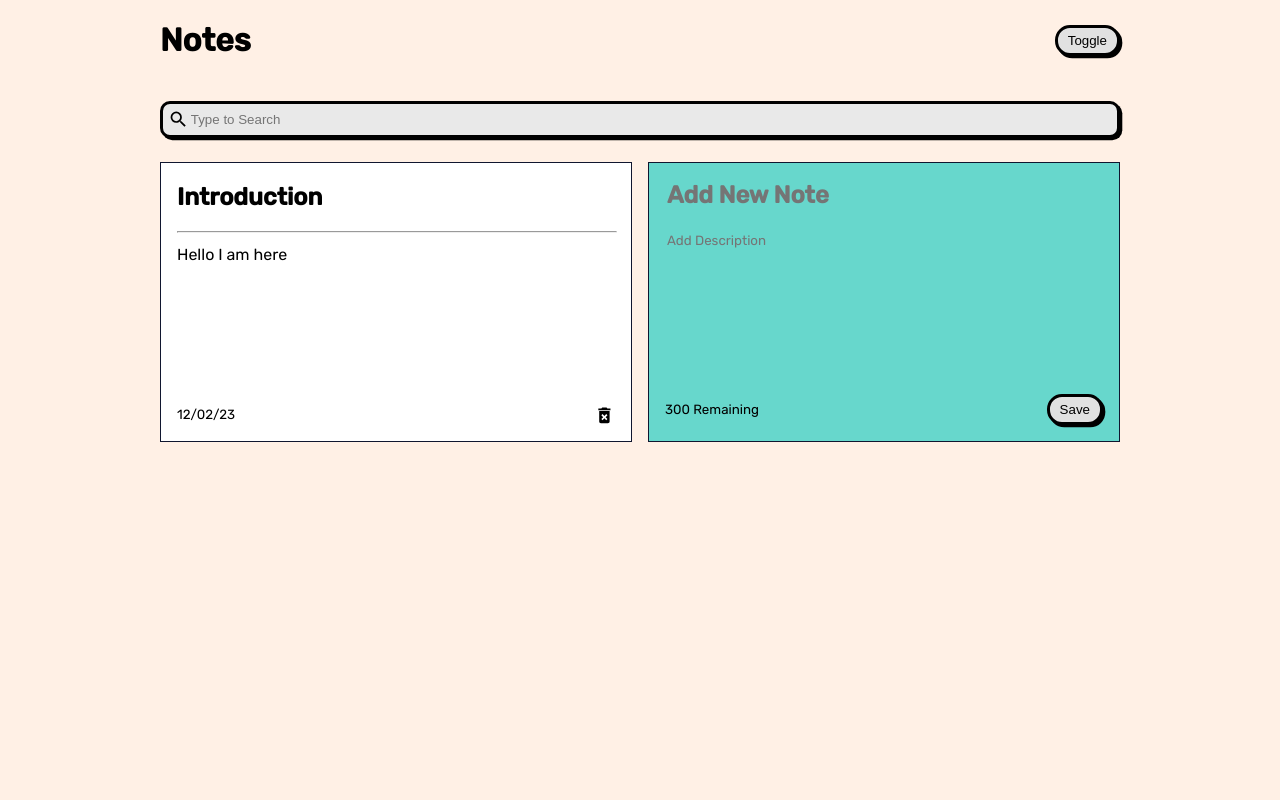
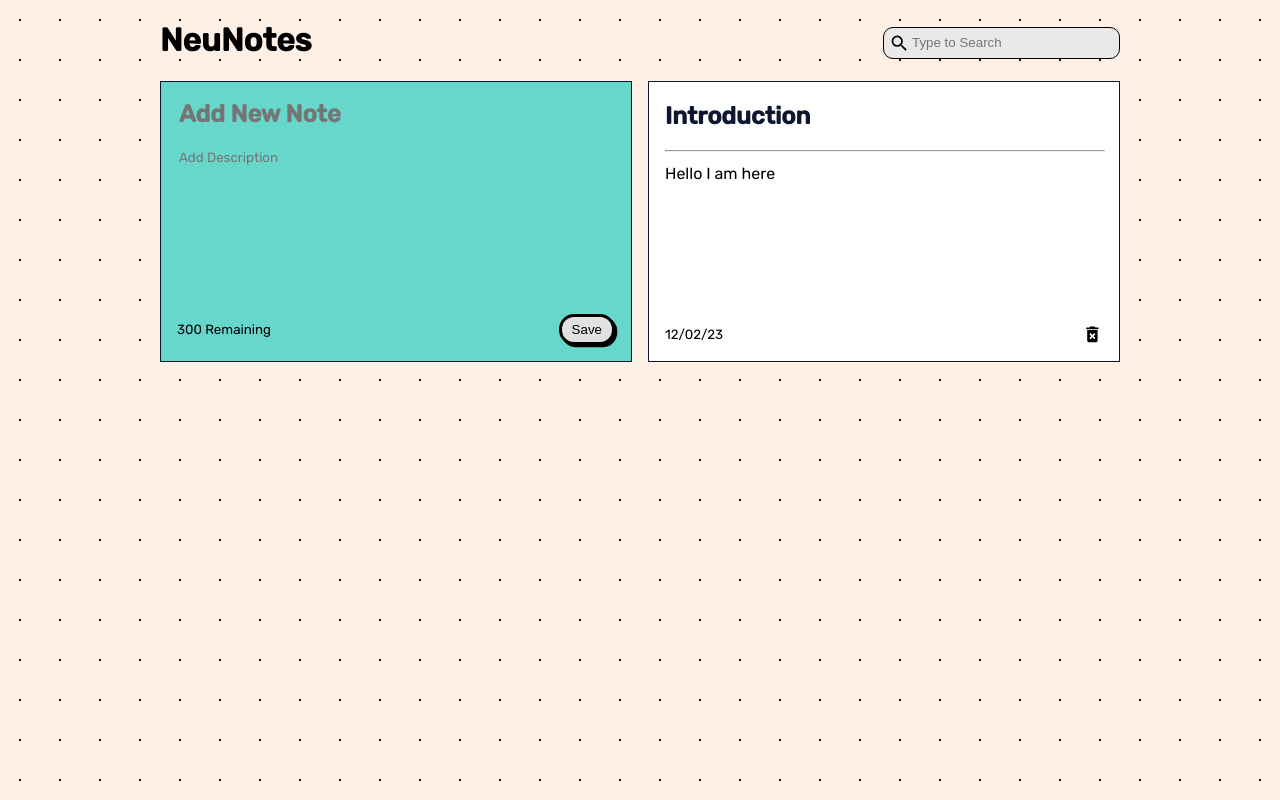
Before and after one commit to getHarshit/NeuNotes, a React (Create React App) app: page / in a window 1280 px wide. Built offline with nearby package versions, Linux system fonts and the light colour scheme.

Commit message:
Added Pagination to the Notes
Added pagination and FIxed design accourding to the new pagination

```diff
--- a/src/App.js
+++ b/src/App.js
@@ -1,8 +1,8 @@
 import React, { useState } from 'react'
 import {nanoid} from 'nanoid'
 import NotesList from './components/notesList'
-import Search from './components/search';
 import Header from './components/header';
+import Pagination from './components/pagination';
 
 export default function App(){
 
@@ -15,7 +15,18 @@ export default function App(){
     },
   ]);
 
+  //pagination States
   const [searchtext,setSearchtext] = React.useState();
+  const [currentPage, setCurrentpage] = React.useState(1);
+  const [notesPerPage] = React.useState(5);
+
+
+  //finding First and Last Index of a note on a page
+  const indexOfLastNote = currentPage*notesPerPage;
+  const indexOfFirstNote = indexOfLastNote - notesPerPage;
+  const currentNotes = notes.slice(indexOfFirstNote,indexOfLastNote);
+
+  const paginate =(pageNumber)=> setCurrentpage(pageNumber)
 
   React.useEffect(() => {
     const savedNotes = JSON.parse(localStorage.getItem('react-notes-app-data'))
@@ -40,7 +51,7 @@ export default function App(){
       date : date.toLocaleDateString()
     }
 
-    const newNotes = [...notes,newNote];
+    const newNotes = [newNote,...notes];
     setNotes(newNotes);
   }
 
@@ -53,13 +64,13 @@ export default function App(){
 
     </div>
     <div className='noteArea'>
-    <Header/>
-    <Search handleSearch ={setSearchtext}/>
+    <Header setSearchtext={setSearchtext}/>
+
     <NotesList
-            notes = {searchtext?notes.filter((note)=>note.text.toLowerCase().includes(searchtext)):notes}
+            notes = {searchtext?notes.filter((note)=>note.title.toLowerCase().includes(searchtext)):currentNotes}
             handleSave = {handleSave}
             deleteNote = {deleteNote}/>
     </div>
-
+    <Pagination notesPerPage={notesPerPage} totalNotes= {notes.length} paginate = {paginate } />
   </div>
 }
--- a/src/components/header.js
+++ b/src/components/header.js
@@ -1,10 +1,11 @@
 import React from "react";
+import Search from "./search";
 
-export default function header(){
+export default function header({setSearchtext}){
     return (
         <div className="header">
-            <h1>Notes</h1>
-            <button type="toggle" className="save">Toggle</button>
+            <h1>NeuNotes</h1>
+            <Search handleSearch ={setSearchtext}/>
         </div>
     )
 }
--- a/src/components/notesList.js
+++ b/src/components/notesList.js
@@ -13,7 +13,7 @@ export default function List(prop){
                     />
     })
     return <div className="notesList">
+        <AddNote handleSave = {prop.handleSave}/>
         {notes}
-        <AddNote handleSave = {prop.handleSave}/>
     </div>
 }
--- /dev/null
+++ b/src/components/pagination.js
@@ -0,0 +1,22 @@
+import React from 'react'
+
+export default function pagination({notesPerPage,totalNotes, paginate}) {
+    const pageNumber = [];
+
+    for(let i =1;i< Math.ceil(totalNotes/notesPerPage);i++){
+        pageNumber.push(i);
+    }
+  return (
+    <nav>
+        <ul className='pagination'>
+            {pageNumber.map(number =>{
+               return  <li key={number} className="pageItem">
+                    <a href="!#" onClick={()=>paginate(number)} className='pageLink'>
+                        {number}
+                    </a>
+               </li>
+            })}
+        </ul>
+    </nav>
+  )
+}
--- a/src/index.css
+++ b/src/index.css
@@ -4,6 +4,9 @@ body {
   -webkit-font-smoothing: antialiased;
   -moz-osx-font-smoothing: grayscale;
   background-color: #FFF0E5;
+  background-image: radial-gradient(#10162F 1px, transparent 0);
+  background-size: 40px 40px;
+  overflow-y: hidden;
 }
 
 code {
@@ -30,16 +33,16 @@ code {
   align-items: center;
   background-color: rgb(233,233,233);
   padding: 5px;
-  margin-top: 20px;
-  margin-bottom: 1.5em;
+  margin-top: 5px;
+  margin-left: 30px;
   border-radius: 10px;
   border: solid;
-  border-width: 3px;
-  box-shadow: rgb(0, 0, 0) 2.3px 2.3px 0px;
+  border-width: 1px;
+  box-shadow: 0px 0px 0 #10162F;
 }
 .searchBar{
   background-color: rgb(233,233,233);
-  width: 900px;
+  width: 200px;
   border: none;
 }
 .searchBar:focus{
@@ -68,7 +71,7 @@ textarea:focus{
 }
 
 .title{
-  margin-bottom: 5px;
+  margin-bottom: 2px;
   font-weight: 600;
   font-size: 24px;
 }
@@ -111,6 +114,7 @@ textarea:focus{
   box-shadow: -8px 8px 0 #10162f ;
 }
 .notetitle{
+  color: #10162f;
   margin-top: 4px;
   font-weight: 600;
   font-size: 24px;
@@ -136,7 +140,7 @@ hr{
   margin: 0;
 }
 
-span{
+.description{
   word-wrap: break-word;
 }
 .delete-icon:hover{
@@ -144,3 +148,29 @@ span{
   border-radius: 5px;
   cursor: pointer;
 }
+
+.pagination{
+  display: flex;
+  flex-direction: row;
+  list-style-type: none;
+  justify-content: center;
+
+}
+
+.pageItem{
+  color: white;
+  background-color: #FFD300;
+  border: 1px solid black;
+  border-color: #10162F;
+  margin-left: 5px;
+  padding: 5px;
+}
+a:link {
+  color: white;
+  text-decoration: none;
+}
+
+.pageLink{
+  color: white;
+  text-decoration: none;
+}
```
